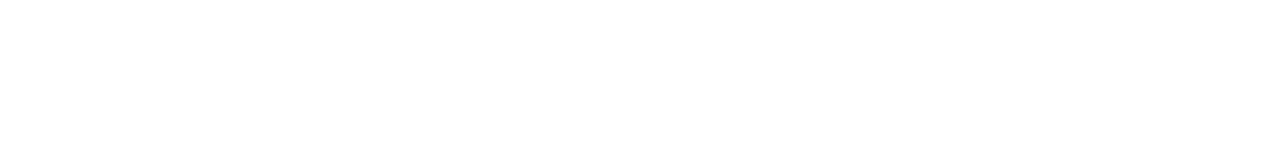
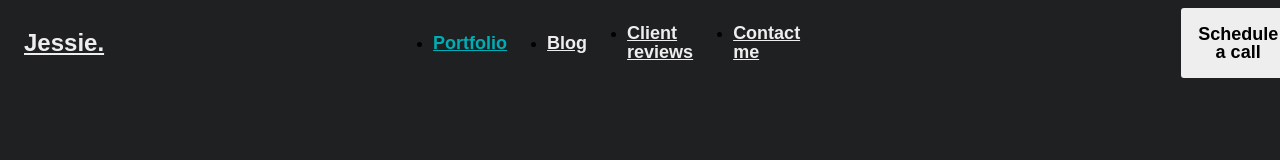
Before and after one commit to SoloMan-cool/Jessie, a plain HTML site: page index.html in a window 1280 px wide. Drawn offline with Linux system fonts and the light colour scheme.

Commit message:
finished header part

```diff
--- a/index.html
+++ b/index.html
@@ -7,6 +7,25 @@
     <link rel="stylesheet" href="style.css">
 </head>
 <body>
-
+    <header>
+        <div class="container header__container">
+            <a href="index.html" class="header__logo-silka">Jessie.</a>
+            <ul class="header__list">
+                <li class="header__item">
+                    <a href="index.html" class="header__silka active">Portfolio</a>
+                </li>
+                <li class="header__item">
+                    <a href="" class="header__silka">Blog</a>
+                </li>
+                <li class="header__item">
+                    <a href="" class="header__silka">Client reviews</a>
+                </li>
+                <li class="header__item">
+                    <a href="" class="header__silka">Contact me</a>
+                </li>
+            </ul>
+            <button class="header__btn">Schedule a call</button>
+        </div>
+    </header>
 </body>
 </html>
--- a/style.css
+++ b/style.css
@@ -0,0 +1,64 @@
+body {
+    background: rgb(31, 32, 34);
+}
+
+.container {
+    max-width: 1512px;
+    margin: 0 auto;
+    padding: 0 16px;
+}
+
+.header__container{
+    display: flex;
+    align-items: center;
+}
+
+.header__logo-silka {
+    margin-left: auto;
+    color: rgb(238, 238, 238);
+    font-family: sans-serif;
+    font-size: 24px;
+    font-weight: 700;
+    line-height: 24px;
+}
+
+.header__list {
+    display: flex;
+    align-items: center;
+    gap: 40px;
+    margin: 0 381px 0 289px;
+}
+
+/* .header__item {} */
+
+.header__silka {
+    color: rgb(238, 238, 238);
+    font-family: sans-serif;
+    font-size: 18px;
+    font-weight: 700;
+    line-height: 18px;
+}
+
+.active {
+    color: rgb(0, 173, 181);
+}
+
+.header__btn {
+    border: 1px solid transparent;
+    margin-right: auto;
+    border-radius: 3px;
+    background: rgb(238, 238, 238);
+    padding: 16px;
+    color: rgb(0, 0, 0);
+    font-family: sans-serif;
+    font-size: 18px;
+    font-weight: 700;
+    line-height: 18px;
+    transition: all 1s;
+}
+
+.header__btn:hover {
+    border: 1px solid rgb(238, 238, 238);
+    background-color: transparent;
+    color: rgb(238, 238, 238);
+}
```
